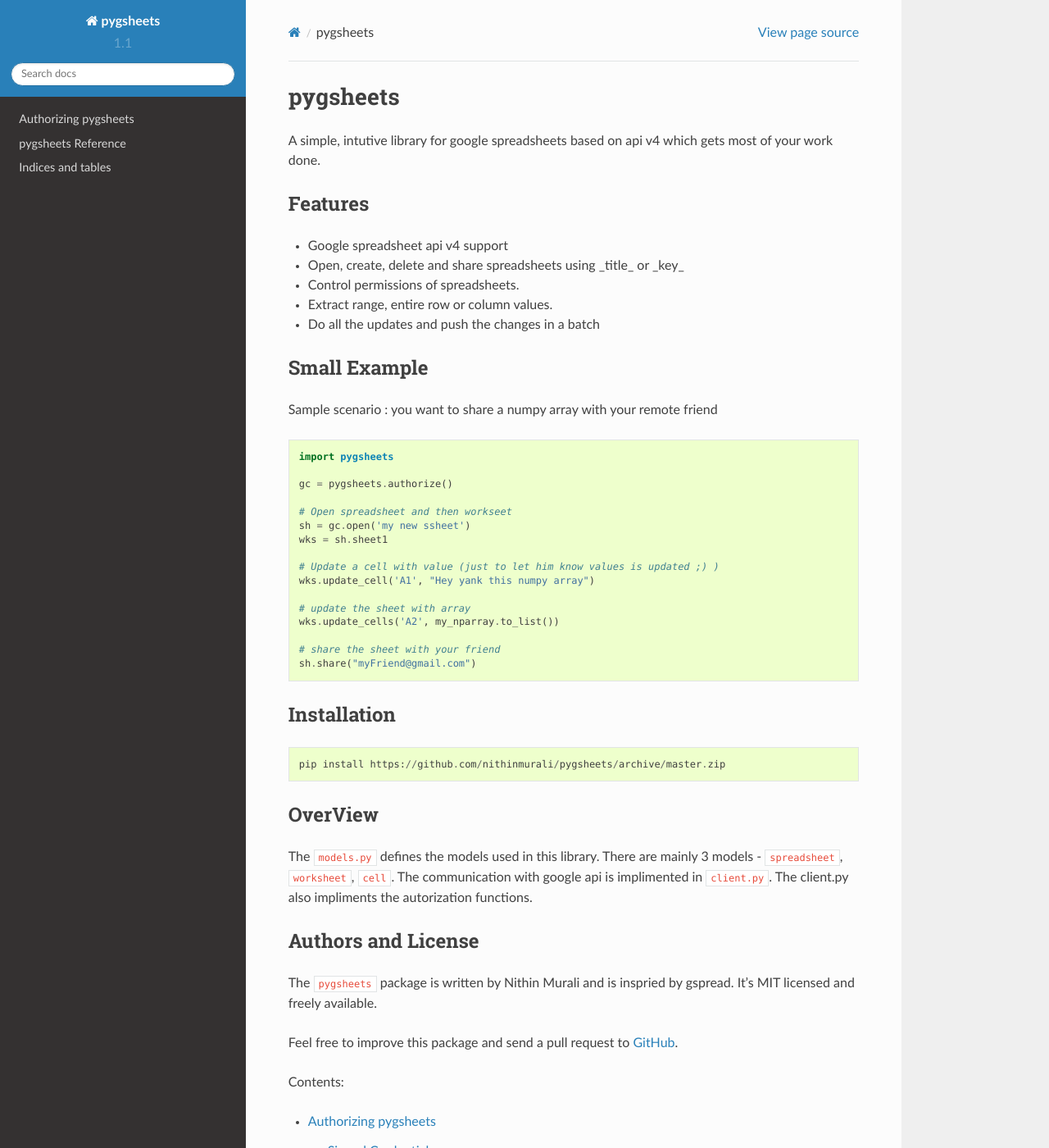
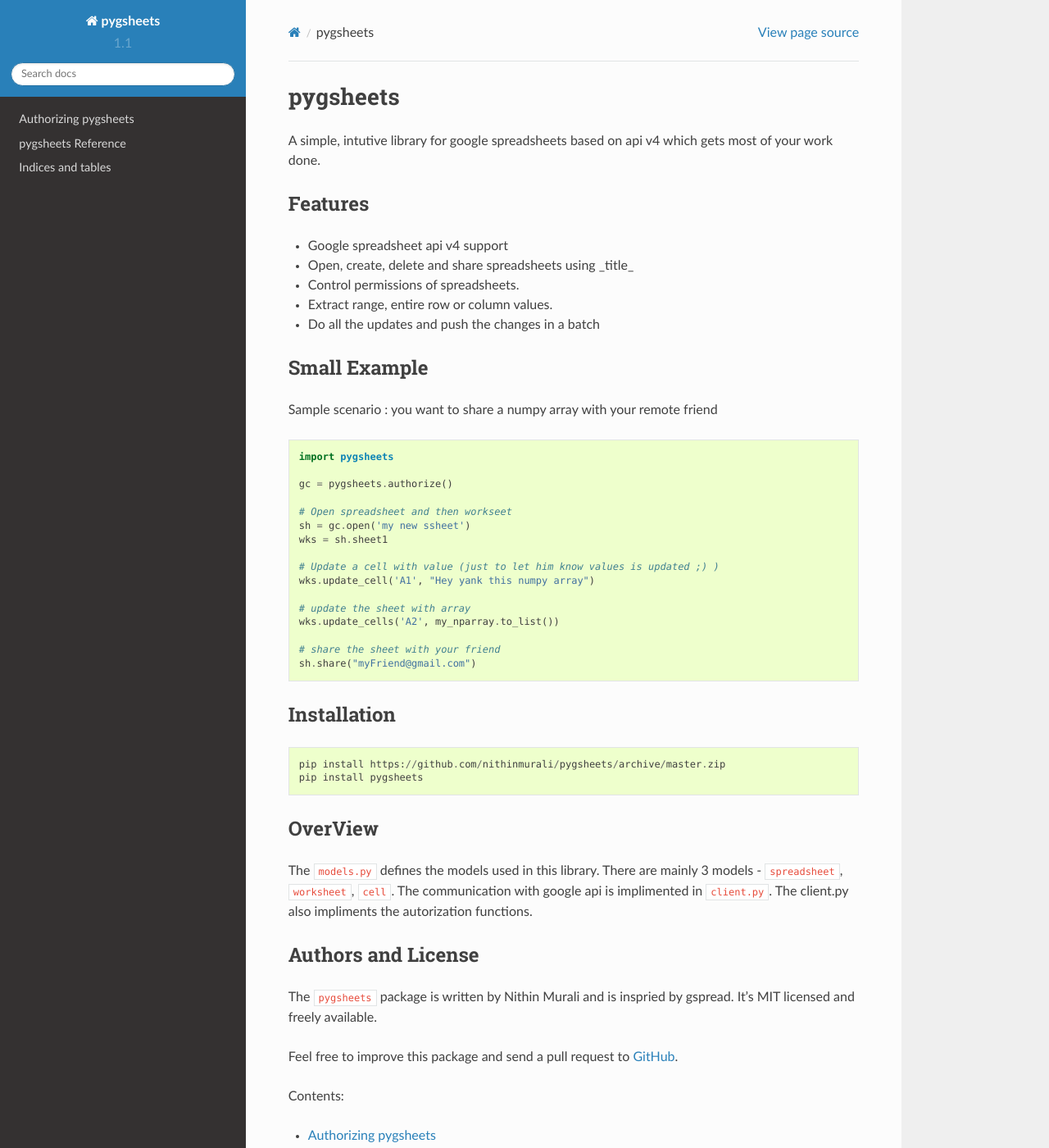
Before and after one commit to nithinmurali/pygsheets, a Sphinx documentation site: the page built from docs/source/index.rst, in a window 1280 px wide and 1400 px high. Shown: the whole window at 82% size. Built offline with Sphinx 7.4.7 and the Read the Docs theme 2.0.0, drawn with Linux system fonts in a browser that asks for light colours.

```diff
--- a/docs/source/index.rst
+++ b/docs/source/index.rst
@@ -12,7 +12,7 @@ Features
 --------
 
 - Google spreadsheet api v4 support
-- Open, create, delete and share spreadsheets using _title_ or _key_
+- Open, create, delete and share spreadsheets using _title_
 - Control permissions of spreadsheets.
 - Extract range, entire row or column values.
 - Do all the updates and push the changes in a batch
@@ -46,6 +46,7 @@ Installation
 ::
 
    pip install https://github.com/nithinmurali/pygsheets/archive/master.zip
+   pip install pygsheets
 
 
 OverView
```
Also changed, not shown: README.md (+2 -2 lines).
